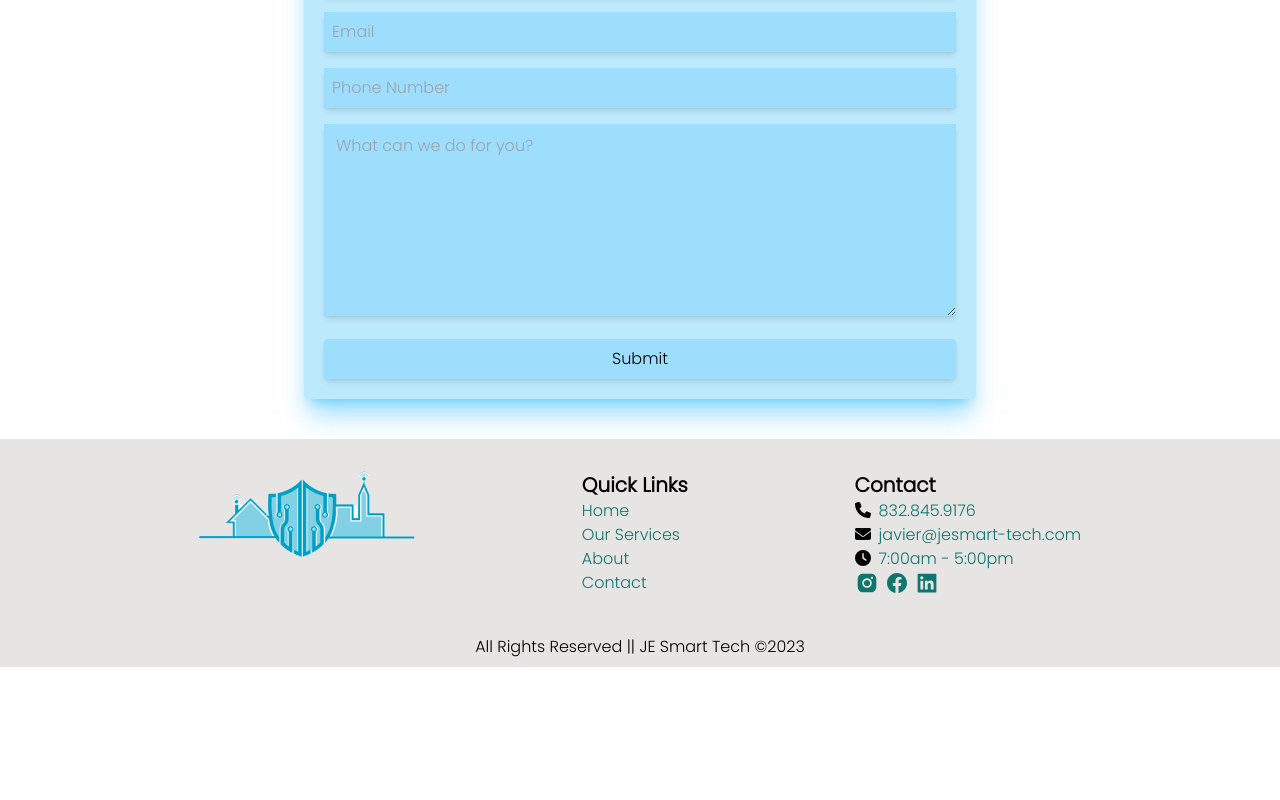
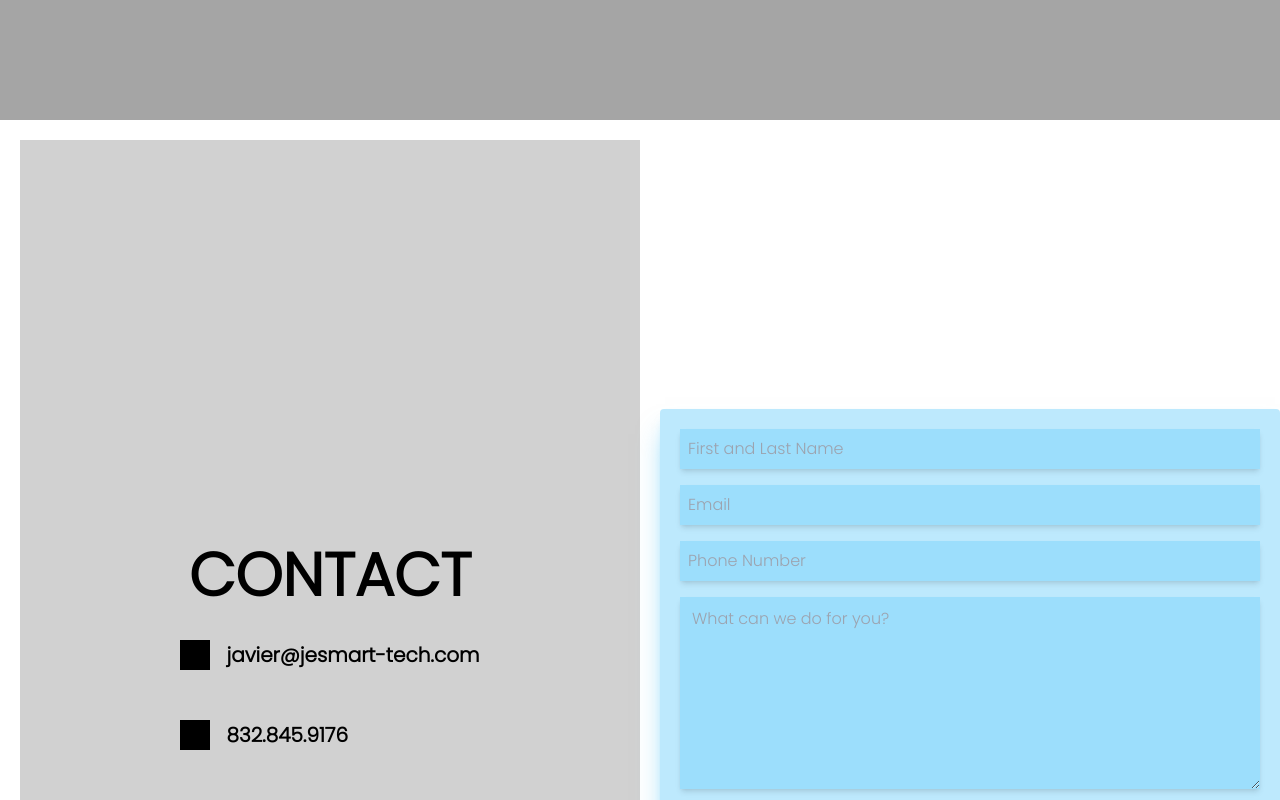
Before and after one commit to GaelCruz/je-smart-tech-pro, a React (Vite) app in the folder front-end/: page /contact in a window 1280 px wide. Shown: the part 280-1080 px from the top of the page. Before the commit the page ends 947 px from the top, so only its background shows below. Built offline with nearby package versions, Linux system fonts and the light colour scheme.

Commit message:
updated contact form

```diff
--- a/front-end/src/css-files/Contact.css
+++ b/front-end/src/css-files/Contact.css
@@ -0,0 +1,58 @@
+.container {
+    display: flex;
+    justify-content: space-between;
+    align-items: center;
+}
+
+.contact {
+    display: flex;
+    flex-direction: column;
+    align-items: center;
+    text-align: center;
+    justify-content: center;
+    height: 1000px;
+    width: 100%;
+    background-color: rgb(209, 209, 209);
+    margin: 20px;
+}
+
+.contact h1 {
+    font-size: 60px;
+    font-weight: bold;
+}
+
+.contact-info {
+    margin-top: 20px;
+    font-size: 20px;
+}
+
+.email {
+    display: flex;
+    gap: 1rem;
+}
+
+.email-icon { /* the CSS below is just placeholder till we use actual images */
+    width: 30px;
+    height: 30px;
+    background-color: black;
+}
+
+.email p {
+    font-weight: bold;
+}
+
+.phone {
+    display: flex;
+    margin-top: 50px;
+    gap: 1rem;
+}
+
+.phone-icon { /* the CSS below is just placeholder till we use actual images */
+    width: 30px;
+    height: 30px;
+    background-color: black;
+}
+
+.phone p {
+    font-weight: bold;
+}
--- a/front-end/src/views/Contact.jsx
+++ b/front-end/src/views/Contact.jsx
@@ -5,10 +5,32 @@ import '../css-files/Contact.css'
 export default function Contact() {
   return (
     <div className=''>
-      <div className='text-5xl p-4'>
-        <p className='mt-24'>Contact Us</p>
+      <div className='contact-us-page'>
+        <div className="title">
+          <div className="title-box"></div>
+          <p className='mt-24'>Contact Us</p>
+        </div>
+
+        <div className="container">
+          <div className="contact">
+            <h1>CONTACT</h1>
+
+            <div className="contact-info">
+              <div className="email">
+                <div className="email-icon">{/* img goes here */}</div>
+                <p>javier@jesmart-tech.com</p>
+              </div>
+
+              <div className="phone">
+                <div className="phone-icon">{/* img goes here */}</div>
+                <p>832.845.9176</p>
+              </div>
+
+            </div>
+          </div>
+          <ContactForm />
+        </div>
       </div>
-      <ContactForm />
     </div>
   )
 }
```
